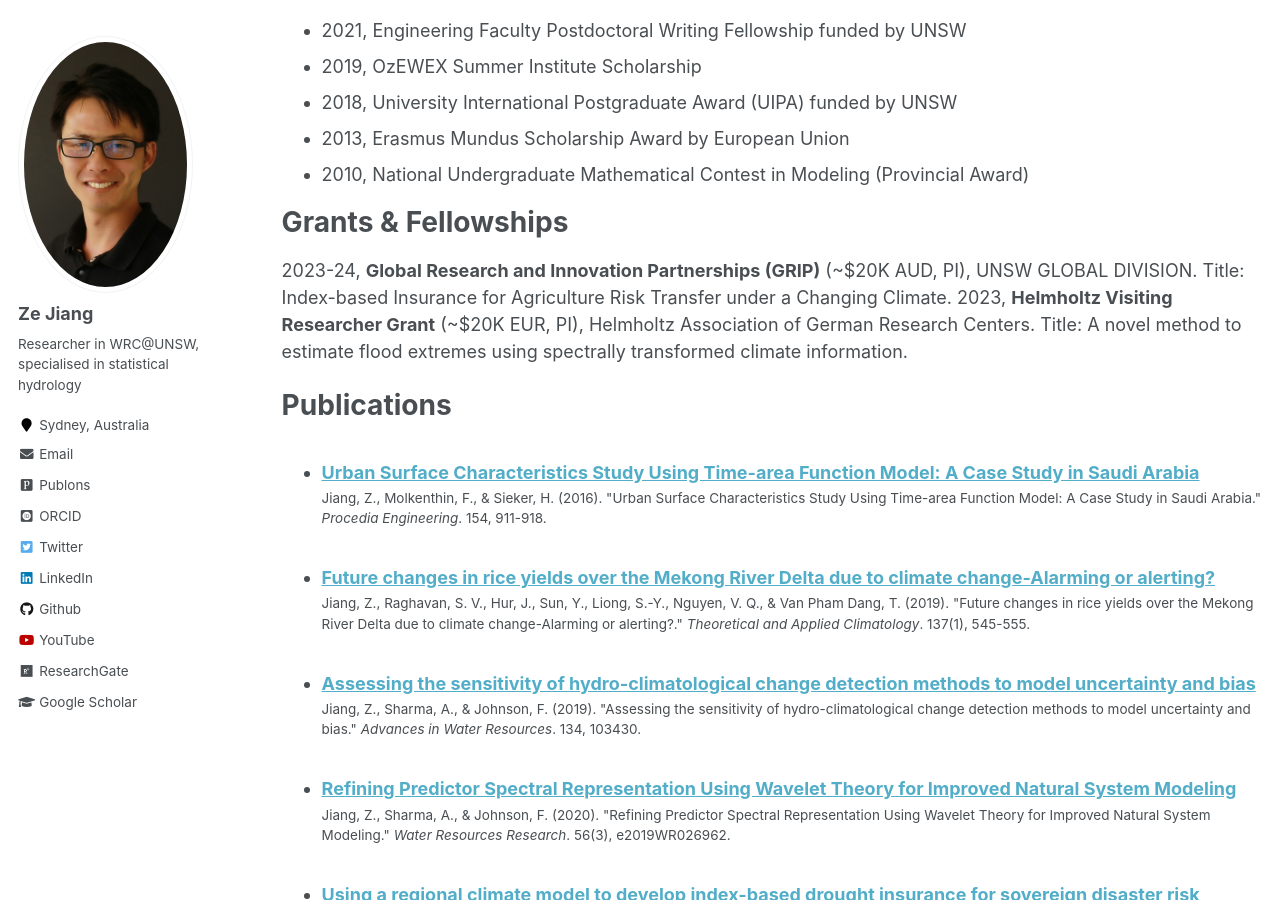
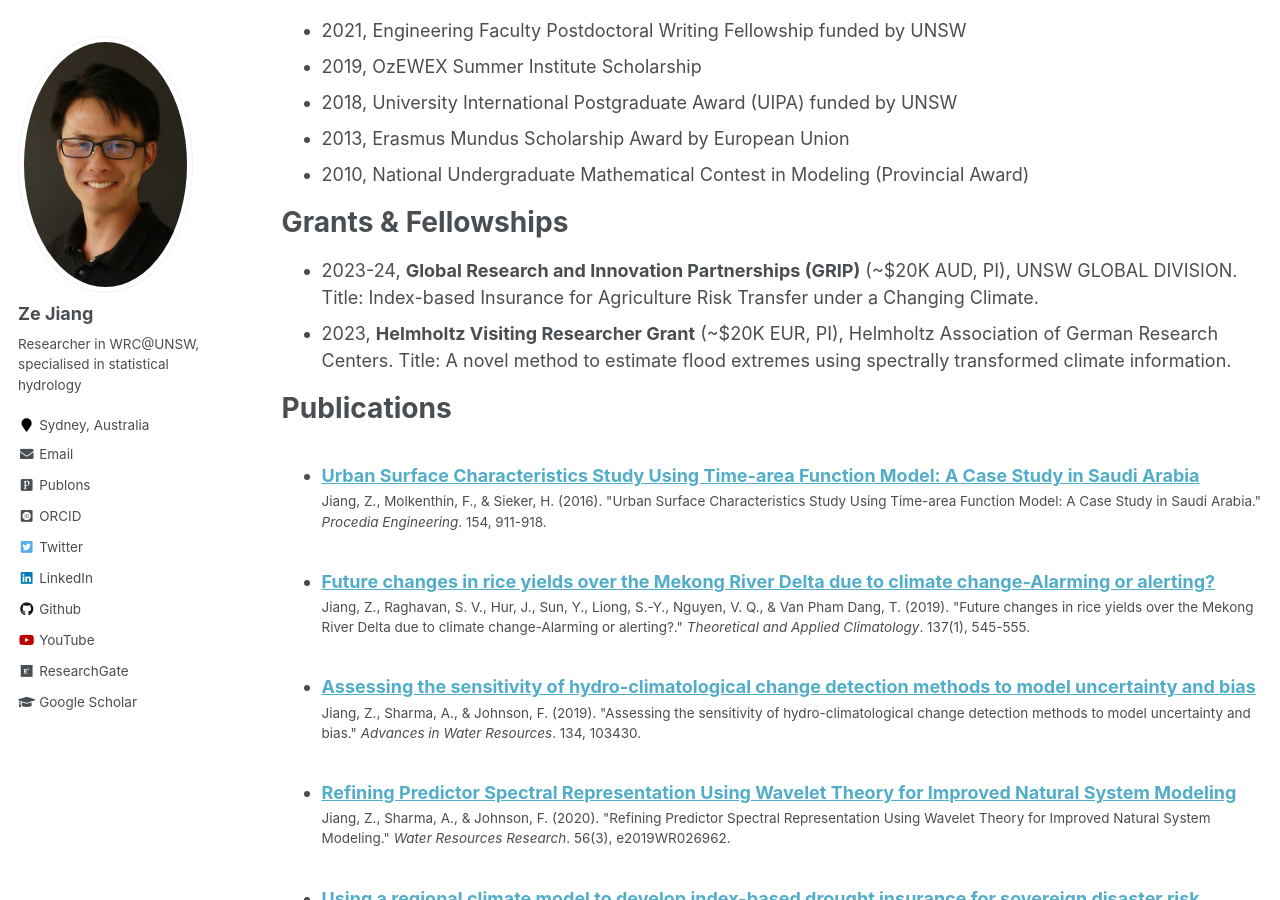
Before and after one commit to zejiang-unsw/zejiang-unsw.github.io, a Jekyll site: the page built from _pages/cv.md, in a window 1280 px wide and 900 px high, scrolled down 2096 px. Built offline with Jekyll 4.4.1, drawn with Linux system fonts in a browser that asks for light colours; some web fonts are replaced.

Commit message:
Update cv.md

```diff
--- a/_pages/cv.md
+++ b/_pages/cv.md
@@ -77,8 +77,8 @@
 
 Grants & Fellowships
 ======
-2023-24, **Global Research and Innovation Partnerships (GRIP)** (~$20K AUD, PI), UNSW GLOBAL DIVISION. Title: Index-based Insurance for Agriculture Risk Transfer under a Changing Climate.
-2023, **Helmholtz Visiting Researcher Grant** (~$20K EUR, PI), Helmholtz Association of German Research Centers. Title: A novel method to estimate flood extremes using spectrally transformed climate information.
+* 2023-24, **Global Research and Innovation Partnerships (GRIP)** (~$20K AUD, PI), UNSW GLOBAL DIVISION. Title: Index-based Insurance for Agriculture Risk Transfer under a Changing Climate.
+* 2023, **Helmholtz Visiting Researcher Grant** (~$20K EUR, PI), Helmholtz Association of German Research Centers. Title: A novel method to estimate flood extremes using spectrally transformed climate information.
 
 Publications
 ======
```
